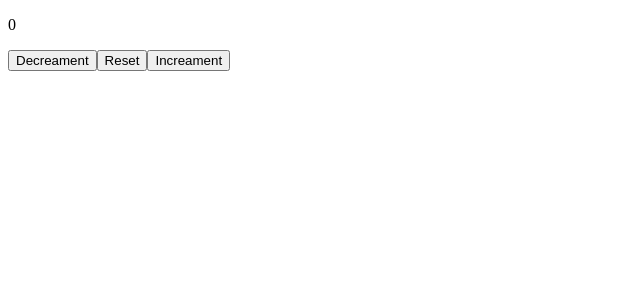
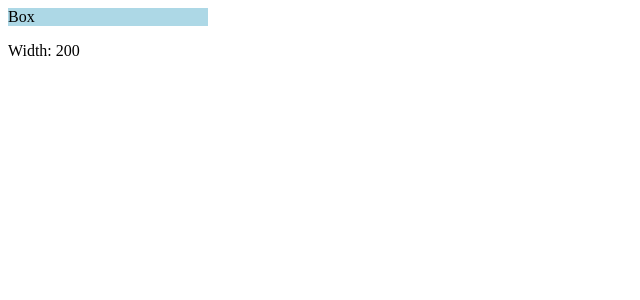
Before and after one commit to Gunalvijay/React, a React (Vite) app in the folder my-react-app/: page / in a window 1280 px wide. Shown: the top 300 px of the page, without its empty margins (0-640 px from the left). Built offline with nearby package versions, Linux system fonts and the light colour scheme.

Commit message:
useLayoutEffect  added

```diff
--- a/my-react-app/src/App.jsx
+++ b/my-react-app/src/App.jsx
@@ -10,11 +10,12 @@ import Example from "./Examples/UseMemo/WithoutUseMemo";
 import Examples from "./Examples/UseMemo/WithUseMemo";
 import Parents from "./Examples/UseCallback/withoutUseccallback";
 import Parent from "./Examples/UseCallback/withUsecallback";
+import Layout from "./Examples/UseLayoutEffect";
 
 function App() {
   return(
     <>
-    <Counter />
+    <Layout />
     </>
   )
 }
--- /dev/null
+++ b/my-react-app/src/Examples/UseLayoutEffect.jsx
@@ -0,0 +1,28 @@
+import { useState, useLayoutEffect, useRef } from "react";
+
+function Layout(){
+
+  const boxRef = useRef();
+  const [width, setWidth] = useState(0);
+
+  useLayoutEffect(() => {
+    setWidth(boxRef.current.offsetWidth);
+  }, []);
+
+  return(
+    <div>
+
+      <div
+        ref={boxRef}
+        style={{width:"200px",background:"lightblue"}}
+      >
+        Box
+      </div>
+
+      <p>Width: {width}</p>
+
+    </div>
+  );
+}
+
+export default Layout;
```
